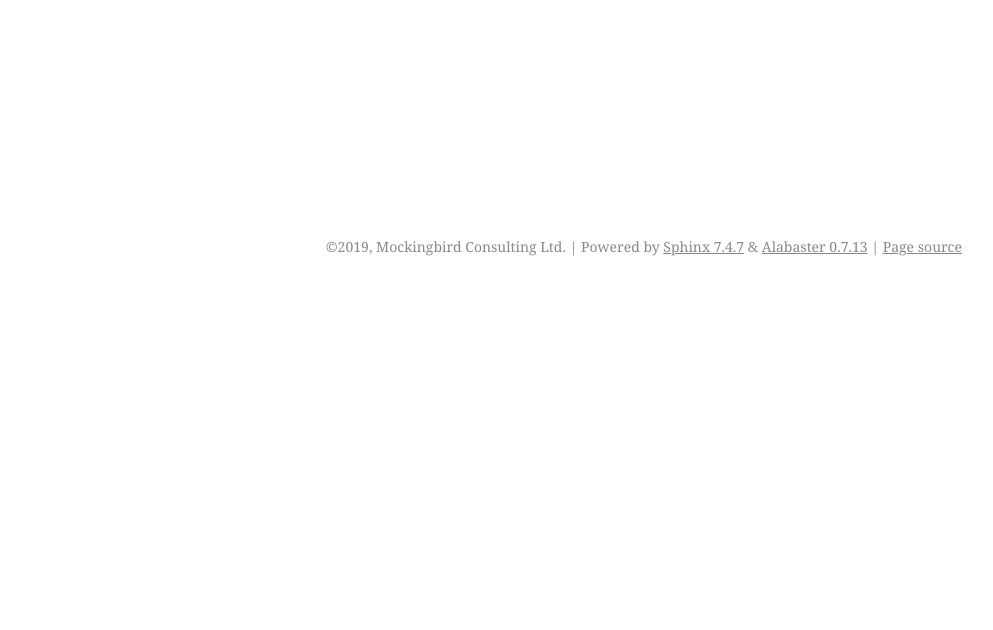
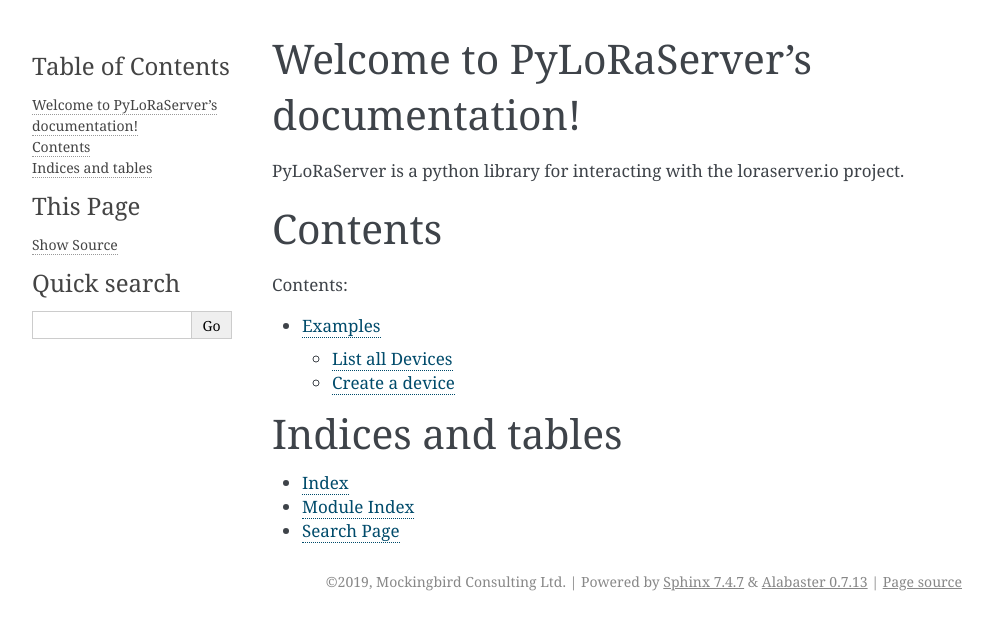
Before and after one commit to mockingbirdconsulting/pychirp, a Sphinx documentation site: the page built from docs/contents.rst, in a window 1280 px wide. Shown: the top 630 px of the page, without its empty margins (148-1141 px from the left). Built offline with Sphinx 7.4.7, drawn with Linux system fonts in a browser that asks for light colours.

Commit message:
RTD uses contents.rst instead of index.rst

```diff
--- a/docs/contents.rst
+++ b/docs/contents.rst
@@ -1,3 +1,21 @@
+Welcome to PyLoRaServer's documentation!
+========================================
+
+PyLoRaServer is a python library for interacting with the loraserver.io project.
+
+Contents
+========
 .. toctree::
    :maxdepth: 2
    :caption: Contents:
+
+   examples.rst
+
+.. include: contents.rst
+
+Indices and tables
+==================
+
+* :ref:`genindex`
+* :ref:`modindex`
+* :ref:`search`
```
